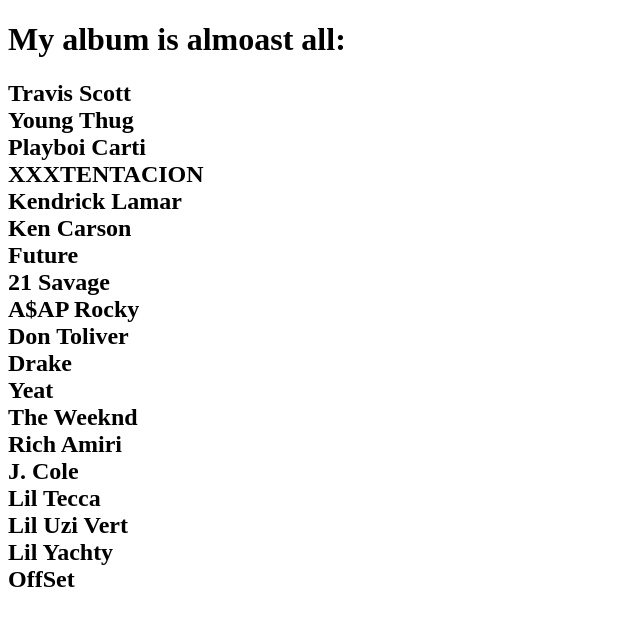
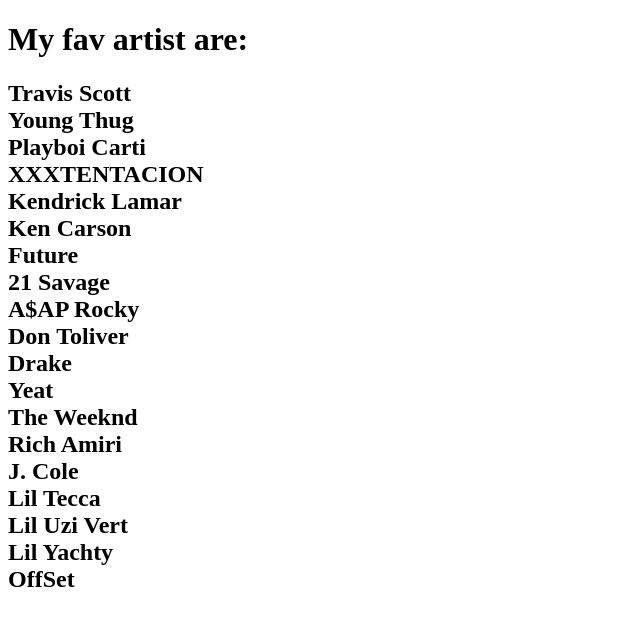
Before and after one commit to denis0606t/denis-class, a plain HTML site: page jean2.html in a window 1280 px wide. Shown: the whole page, without its empty margins (0-640 px from the left). Drawn offline with Linux system fonts and the light colour scheme.

Commit message:
Update jean2.html

```diff
--- a/jean2.html
+++ b/jean2.html
@@ -5,7 +5,7 @@
 
 </head>
 <body>
-<h1>My album is almoast all:</h1>
+<h1>My fav artist are:</h1>
 <h2>
 Travis Scott
 <br>
```
